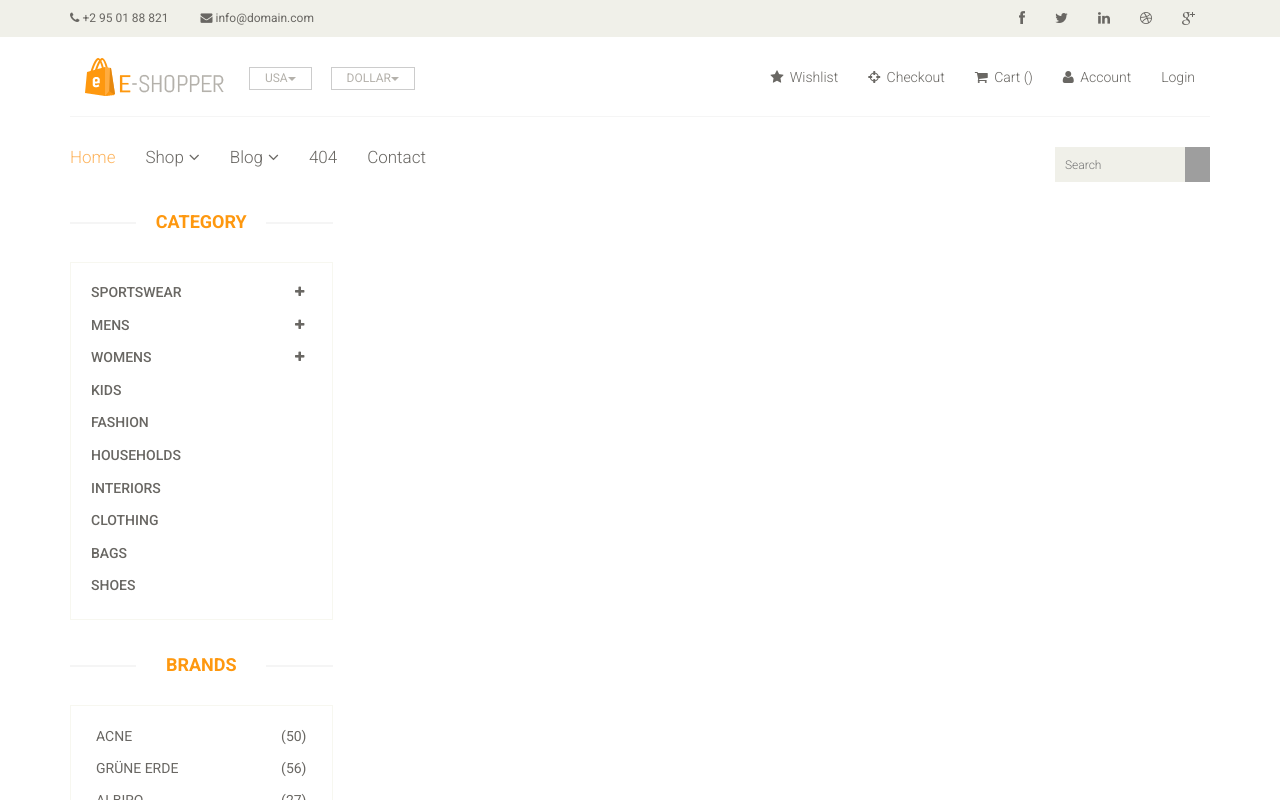
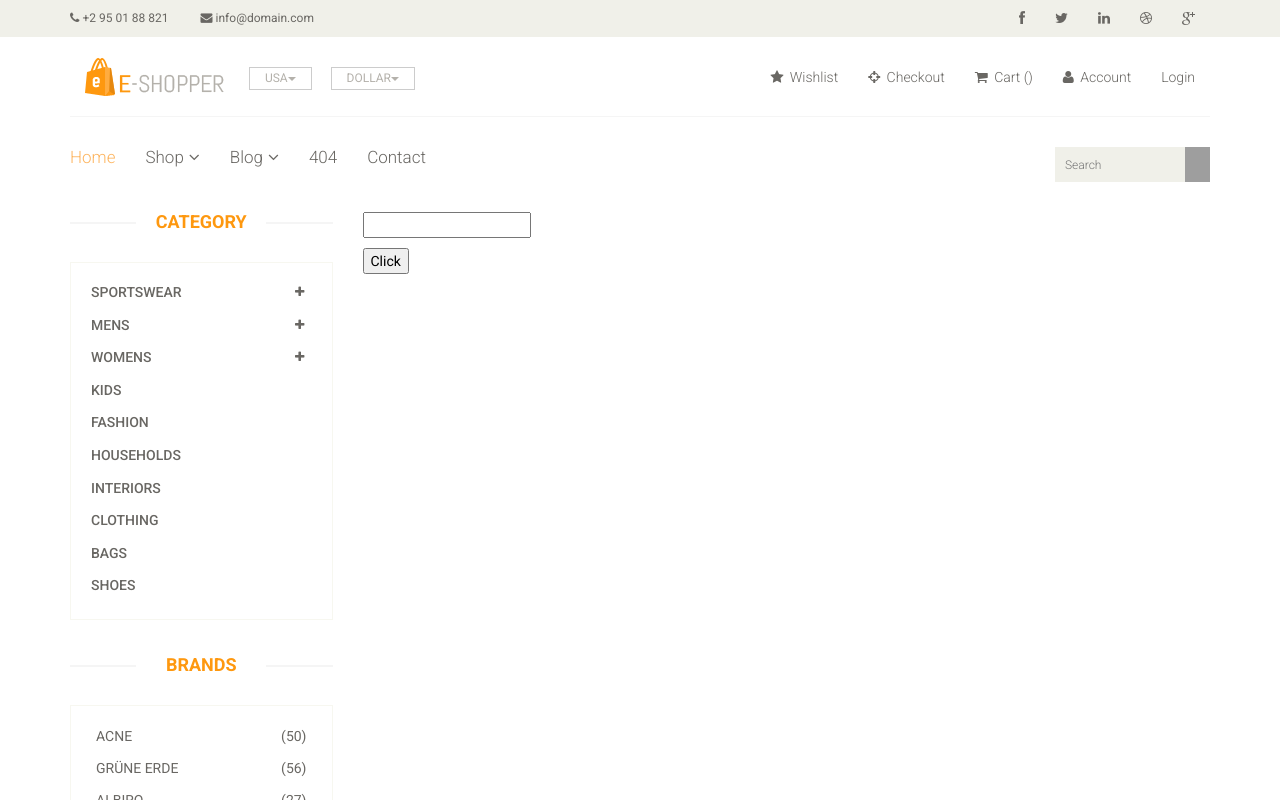
Before and after one commit to thanminhhy/my-react-app, a React (Vite) app: page /bai13_textarea in a window 1280 px wide. Shown: the top 800 px of the page. Built offline with nearby package versions, Linux system fonts and the light colour scheme; grey boxes are pictures that could not be loaded.

Commit message:
controlled components with textarea tag

```diff
--- /dev/null
+++ b/src/components/bai13-forms/textarea-tag.jsx
@@ -0,0 +1,32 @@
+import { useState } from "react";
+
+function Textarea(props) {
+  const [getContent, setContent] = useState("");
+  const [errE, setErrE] = useState("");
+  console.log(getContent);
+  function handleInput(e) {
+    setContent(e.target.value);
+  }
+
+  function handleSubmit(e) {
+    e.preventDefault();
+
+    if (getContent == "") {
+      setErrE("nhap content");
+    } else {
+      setErrE("");
+    }
+  }
+
+  return (
+    <div>
+      <form onSubmit={handleSubmit}>
+        <input type="text" value={getContent} onChange={handleInput}></input>
+        <p>{errE}</p>
+        <button type="submit">Click</button>
+      </form>
+    </div>
+  );
+}
+
+export default Textarea;
--- a/src/main.jsx
+++ b/src/main.jsx
@@ -20,6 +20,7 @@ import ArrayMap from "./components/bai12/ArrayMap.jsx";
 import ObjectMap from "./components/bai12/ObjectMap.jsx";
 import A from "./components/bai31/A.jsx";
 import Test from "./components/bai13-forms/input-tag";
+import Textarea from "./components/bai13-forms/textarea-tag";
 
 const arr = ["iphone 1", "iphone 2", "iphone 3", "iphone 4"];
 const obj = {
@@ -43,6 +44,7 @@ createRoot(document.getElementById("root")).render(
           <Route path="bai12_3" element={<ObjectMap obj={obj} />} />
           <Route path="bai31" element={<A />} />
           <Route path="controlled_components" element={<Test />} />
+          <Route path="bai13_textarea" element={<Textarea />} />
         </Routes>
       </App>
     </BrowserRouter>
```
